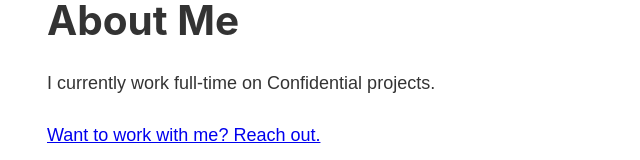
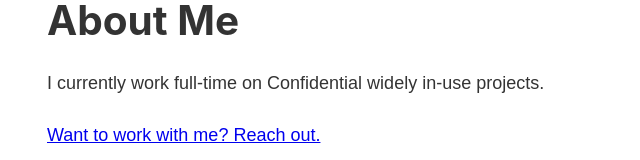
Before and after one commit to natanielmendes/gatsby-bootcamp, a Gatsby site: page /about in a window 1280 px wide. Shown: the part 346-506 px from the top of the page, without its empty margins (236-876 px from the left). Built offline with nearby package versions, Linux system fonts and the light colour scheme; Gatsby itself is replaced by a stand-in of ours.

Commit message:
ABout section

```diff
--- a/src/pages/about.js
+++ b/src/pages/about.js
@@ -7,7 +7,7 @@ const AboutPage = () => {
     return (
         <Layout>
             <h1>About Me</h1>
-            <p>I currently work full-time on Confidential projects.</p>
+            <p>I currently work full-time on Confidential widely in-use projects.</p>
             <p><Link to="/contact">Want to work with me? Reach out.</Link></p>
         </Layout>
     )
```
Also changed, not shown: 1 other file.
